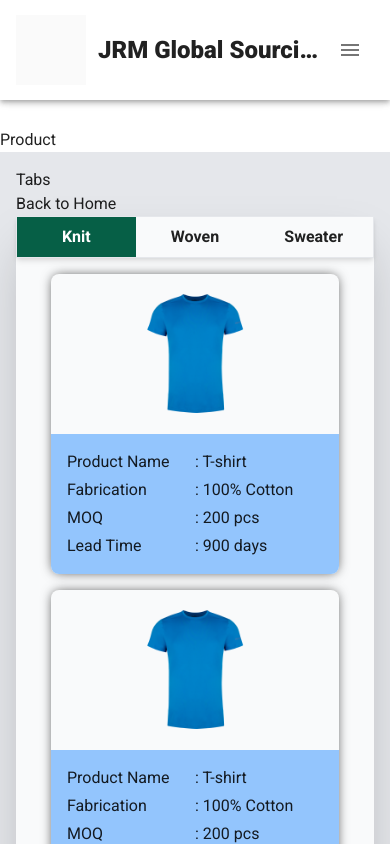
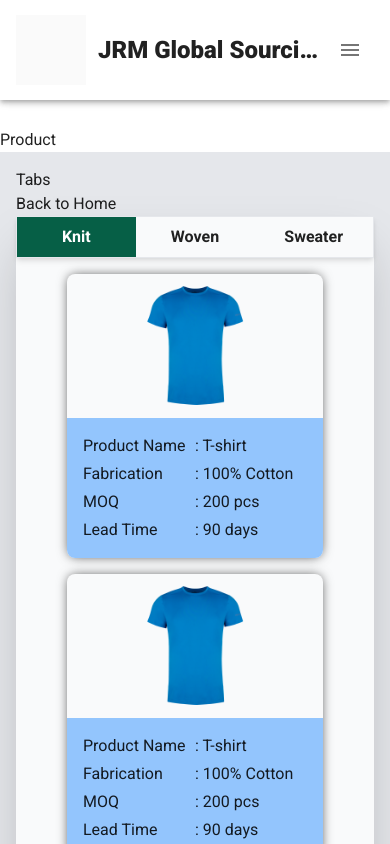
Before and after one commit to salimranainfo/jrm-website, a Vue app: page /product in a window 390 px wide. Shown: the top 844 px of the page. Built offline with nearby package versions, Linux system fonts and the light colour scheme.

Commit message:
Card and Table Completed

```diff
--- /dev/null
+++ b/src/components/product/Card.vue
@@ -0,0 +1,60 @@
+<template>
+  <!-- container -->
+  <div
+    class="w-full space-y-4 md:space-y-0 md:grid grid-flow-row grid-cols-2 gap-y-8 justify-items-center"
+  >
+    <!-- Card -->
+    <div
+      v-for="(product, i) in products"
+      :key="i"
+      class="w-64 mx-auto flex flex-col justify-center items-center rounded-lg overflow-hidden shadow-box"
+    >
+      <!-- Card Image -->
+      <div class="p-2">
+        <img :src="product.img" :alt="product.name" class="h-32" />
+      </div>
+
+      <!-- Card Details -->
+      <div class="w-full bg-blue-300 p-4">
+        <ul class="w-full pl-0 space-y-1">
+          <li class="flex justify-between">
+            <span class="w-1/2">Product Name</span>
+            <span class="w-1/2">: {{ product.name }}</span>
+          </li>
+          <li class="flex justify-between">
+            <span class="w-1/2">Fabrication</span>
+            <span class="w-1/2">: {{ product.fabrication }}</span>
+          </li>
+          <li class="flex justify-between">
+            <span class="w-1/2">MOQ</span>
+            <span class="w-1/2">: {{ product.moq }}</span>
+          </li>
+          <li class="flex justify-between">
+            <span class="w-1/2">Lead Time</span>
+            <span class="w-1/2">: {{ product.leadTime }}</span>
+          </li>
+        </ul>
+      </div>
+    </div>
+  </div>
+</template>
+
+<script>
+export default {
+  name: 'Card',
+  props: {
+    products: {
+      type: Array,
+      default: () => {
+        return 'Did not find any data'
+      }
+    }
+  }
+}
+</script>
+
+<style>
+.shadow-box {
+  box-shadow: 0px 0px 12px -2px rgba(0, 0, 0, 0.75);
+}
+</style>
--- a/src/components/product/Knit.vue
+++ b/src/components/product/Knit.vue
@@ -1,86 +1,67 @@
 <template>
-  <div
-    class="w-full space-y-4 md:space-y-0 md:grid md:grid-flow-row md:grid-cols-2 md:gap-y-8 md:justify-items-center lg:grid-cols-3"
-  >
-    <!-- Card -->
-    <div
-      v-for="(product, i) in products"
-      :key="i"
-      class="w-72 mx-auto md:mx-0 flex flex-col justify-center items-center rounded-lg overflow-hidden shadow-box"
-    >
-      <!-- Card Image -->
-      <div class="p-4">
-        <img :src="product.img" :alt="product.name" class="h-32" />
-      </div>
-
-      <!-- Card Details -->
-      <div class="w-full bg-blue-300 p-4">
-        <ul class=" w-full pl-0 space-y-1">
-          <li class="flex justify-between">
-            <span class="w-1/2">Product Name</span>
-            <span class="w-1/2">: {{ product.name }}</span>
-          </li>
-          <li class="flex justify-between">
-            <span class="w-1/2">Fabrication</span>
-            <span class="w-1/2">: {{ product.fabrication }}</span>
-          </li>
-          <li class="flex justify-between">
-            <span class="w-1/2">MOQ</span>
-            <span class="w-1/2">: {{ product.moq }}</span>
-          </li>
-          <li class="flex justify-between">
-            <span class="w-1/2">Lead Time</span>
-            <span class="w-1/2">: {{ product.leadTime }}</span>
-          </li>
-        </ul>
-      </div>
-    </div>
+  <div>
+    <card v-if="windowWidth < 1024" :products="products" />
+    <Table v-else :products="products" />
   </div>
 </template>
 
 <script>
+import Card from './Card.vue'
+import Table from './Table.vue'
+
 export default {
+  components: { Card, Table },
   name: 'Knit',
   data() {
     return {
+      windowWidth: null,
       products: [
         {
           name: 'T-shirt',
           fabrication: '100% Cotton',
           moq: '200 pcs',
-          leadTime: '900 days',
+          leadTime: '90 days',
           img: require('../../assets/product_image/t-shirt.png')
         },
         {
           name: 'T-shirt',
           fabrication: '100% Cotton',
           moq: '200 pcs',
-          leadTime: '900 days',
+          leadTime: '90 days',
           img: require('../../assets/product_image/t-shirt.png')
         },
         {
           name: 'T-shirt',
           fabrication: '100% Cotton',
           moq: '200 pcs',
-          leadTime: '900 days',
+          leadTime: '90 days',
           img: require('../../assets/product_image/t-shirt.png')
         },
         {
           name: 'T-shirt',
           fabrication: '100% Cotton',
           moq: '200 pcs',
-          leadTime: '900 days',
+          leadTime: '90 days',
           img: require('../../assets/product_image/t-shirt.png')
         },
         {
           name: 'T-shirt',
           fabrication: '100% Cotton',
           moq: '200 pcs',
-          leadTime: '900 days',
+          leadTime: '90 days',
           img: require('../../assets/product_image/t-shirt.png')
         }
       ]
     }
+  },
+
+  mounted() {
+    this.windowWidth = window.innerWidth
+
+    window.addEventListener('resize', () => {
+      this.windowWidth = window.innerWidth
+      console.log(this.windowWidth)
+    })
   }
 }
 </script>
--- a/src/components/product/Sweater.vue
+++ b/src/components/product/Sweater.vue
@@ -1,28 +1,75 @@
 <template>
   <div>
-    <!-- Card Container -->
-    <div class="flex justify-center items-center space-x-2">
-      <div>
-        <img
-          src="../../assets/product_image/knit.jpg"
-          alt=""
-          class="h-20 w-48"
-        />
-      </div>
-      <div>
-        <p>Product Name: Sweater</p>
-        <p>Fabrication</p>
-        <p>MOQ</p>
-        <p>Lead Time</p>
-      </div>
-    </div>
+    <card v-if="windowWidth < 1024" :products="products" />
+    <Table v-else :products="products" />
   </div>
 </template>
 
 <script>
+import Card from './Card.vue'
+import Table from './Table.vue'
+
 export default {
-  name: 'Sweater'
+  components: { Card, Table },
+  name: 'Sweater',
+  data() {
+    return {
+      windowWidth: null,
+      products: [
+        {
+          name: 'T-shirt',
+          fabrication: '100% Cotton',
+          moq: '200 pcs',
+          leadTime: '90 days',
+          img: require('../../assets/product_image/t-shirt.png')
+        },
+        {
+          name: 'T-shirt',
+          fabrication: '100% Cotton',
+          moq: '200 pcs',
+          leadTime: '90 days',
+          img: require('../../assets/product_image/t-shirt.png')
+        },
+        {
+          name: 'T-shirt',
+          fabrication: '100% Cotton',
+          moq: '200 pcs',
+          leadTime: '90 days',
+          img: require('../../assets/product_image/t-shirt.png')
+        },
+        {
+          name: 'T-shirt',
+          fabrication: '100% Cotton',
+          moq: '200 pcs',
+          leadTime: '90 days',
+          img: require('../../assets/product_image/t-shirt.png')
+        },
+        {
+          name: 'T-shirt',
+          fabrication: '100% Cotton',
+          moq: '200 pcs',
+          leadTime: '90 days',
+          img: require('../../assets/product_image/t-shirt.png')
+        }
+      ]
+    }
+  },
+
+  computed: {},
+
+  mounted() {
+    this.windowWidth = window.innerWidth
+
+    window.addEventListener('resize', () => {
+      this.windowWidth = window.innerWidth
+      console.log(this.windowWidth)
+    })
+  }
 }
 </script>
 
-<style></style>
+<style>
+.shadow-box {
+  box-shadow: 0px 0px 12px -2px rgba(0, 0, 0, 0.75);
+}
+</style>
--- /dev/null
+++ b/src/components/product/Table.vue
@@ -0,0 +1,50 @@
+<template>
+  <div>
+    <table class="w-full border">
+      <tr class="bg-gray-300">
+        <th>Photo</th>
+        <th>Item</th>
+        <th>Fabrication</th>
+        <th>MOQ</th>
+        <th>Lead Time</th>
+      </tr>
+
+      <tr
+        v-for="(product, i) in products"
+        :key="i"
+        class="border-b-2 hover:border-transparent hover:shadow-2xl transition duration-500 ease-in-out"
+      >
+        <td>
+          <img :src="product.img" :alt="product.name" class="w-20 mx-auto" />
+        </td>
+        <td>{{ product.name }}</td>
+        <td>{{ product.fabrication }}</td>
+        <td>{{ product.moq }}</td>
+        <td>{{ product.leadTime }}</td>
+      </tr>
+    </table>
+  </div>
+</template>
+
+<script>
+export default {
+  name: 'Table',
+  props: {
+    products: {
+      type: Array,
+      default: () => {
+        return 'Did not find any data'
+      }
+    }
+  },
+  data() {
+    return {}
+  }
+}
+</script>
+
+<style>
+td {
+  @apply p-2 text-center;
+}
+</style>
--- a/src/components/product/Woven.vue
+++ b/src/components/product/Woven.vue
@@ -1,28 +1,73 @@
 <template>
   <div>
-    <!-- Card Container -->
-    <div class="flex justify-center items-center space-x-2">
-      <div>
-        <img
-          src="../../assets/product_image/knit.jpg"
-          alt=""
-          class="h-20 w-48"
-        />
-      </div>
-      <div>
-        <p>Product Name: Woven</p>
-        <p>Fabrication</p>
-        <p>MOQ</p>
-        <p>Lead Time</p>
-      </div>
-    </div>
+    <card v-if="windowWidth < 1024" :products="products" />
+    <Table v-else :products="products" />
   </div>
 </template>
 
 <script>
+import Card from './Card.vue'
+import Table from './Table.vue'
+
 export default {
-  name: 'Woven'
+  components: { Card, Table },
+  name: 'Woven',
+  data() {
+    return {
+      windowWidth: null,
+      products: [
+        {
+          name: 'T-shirt',
+          fabrication: '100% Cotton',
+          moq: '200 pcs',
+          leadTime: '90 days',
+          img: require('../../assets/product_image/t-shirt.png')
+        },
+        {
+          name: 'T-shirt',
+          fabrication: '100% Cotton',
+          moq: '200 pcs',
+          leadTime: '90 days',
+          img: require('../../assets/product_image/t-shirt.png')
+        },
+        {
+          name: 'T-shirt',
+          fabrication: '100% Cotton',
+          moq: '200 pcs',
+          leadTime: '90 days',
+          img: require('../../assets/product_image/t-shirt.png')
+        },
+        {
+          name: 'T-shirt',
+          fabrication: '100% Cotton',
+          moq: '200 pcs',
+          leadTime: '90 days',
+          img: require('../../assets/product_image/t-shirt.png')
+        },
+        {
+          name: 'T-shirt',
+          fabrication: '100% Cotton',
+          moq: '200 pcs',
+          leadTime: '90 days',
+          img: require('../../assets/product_image/t-shirt.png')
+        }
+      ]
+    }
+  },
+
+  mounted() {
+    this.windowWidth = window.innerWidth
+
+    window.addEventListener('resize', () => {
+      this.windowWidth = window.innerWidth
+      console.log(this.windowWidth)
+    })
+  }
 }
 </script>
 
-<style></style>
+<style>
+.shadow-box {
+  box-shadow: 0px 0px 12px -2px rgba(0, 0, 0, 0.75);
+}
+</style>
```
